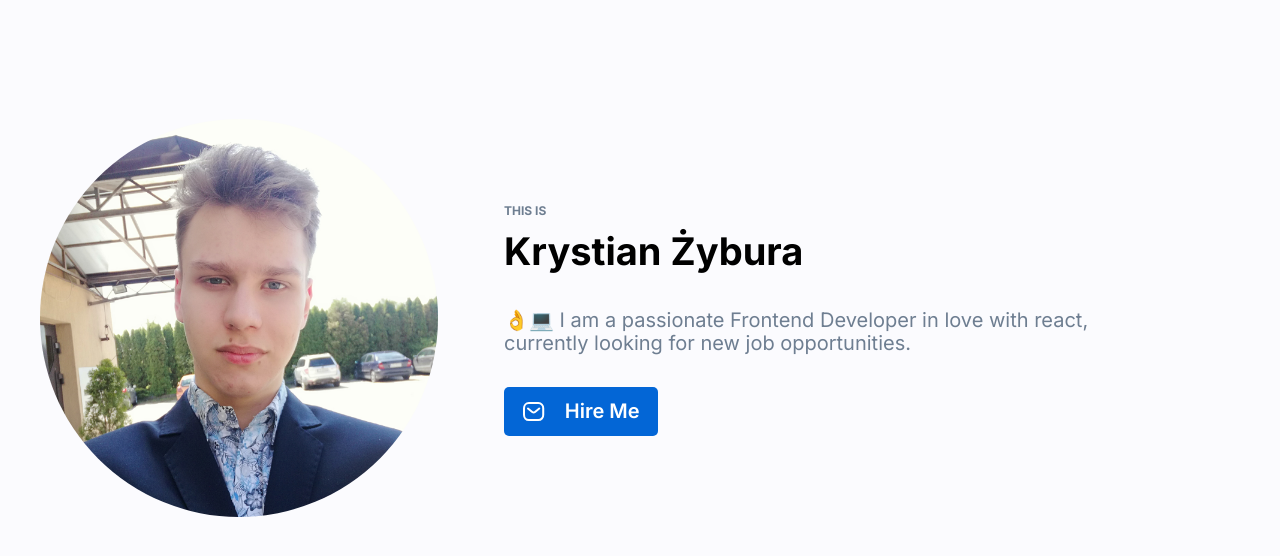
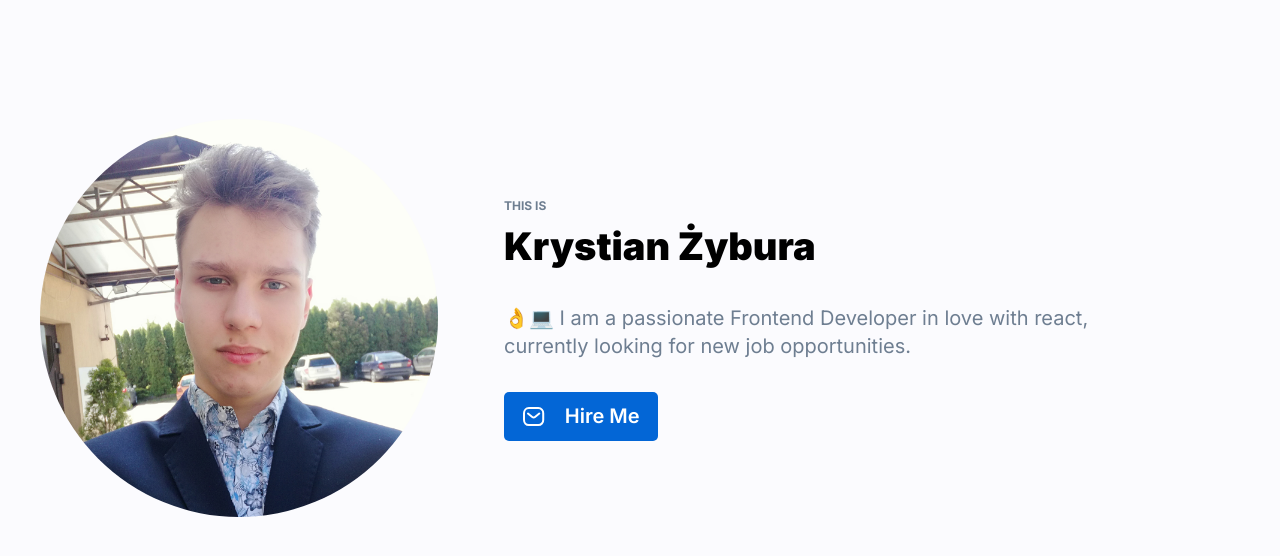
Before and after one commit to KrystianZybura/Personal-Homepage, a React (Vite) app: page / in a window 1280 px wide. Shown: the top 556 px of the page. Built offline with nearby package versions, Linux system fonts and the light colour scheme.

Commit message:
Title and Description adjusted

```diff
--- a/src/App/Header/About/styled.js
+++ b/src/App/Header/About/styled.js
@@ -20,11 +20,13 @@ const Title = styled.h1`
   font-size: 38px;
   color: #000;
   margin: 12px 0 35px;
+  font-weight: 900;
 `;
 
 const Description = styled.p`
   font-size: 20px;
   margin-bottom: 32px;
+  line-height: 28px;
 `;
 
 const HireEmail = styled.a`
```
